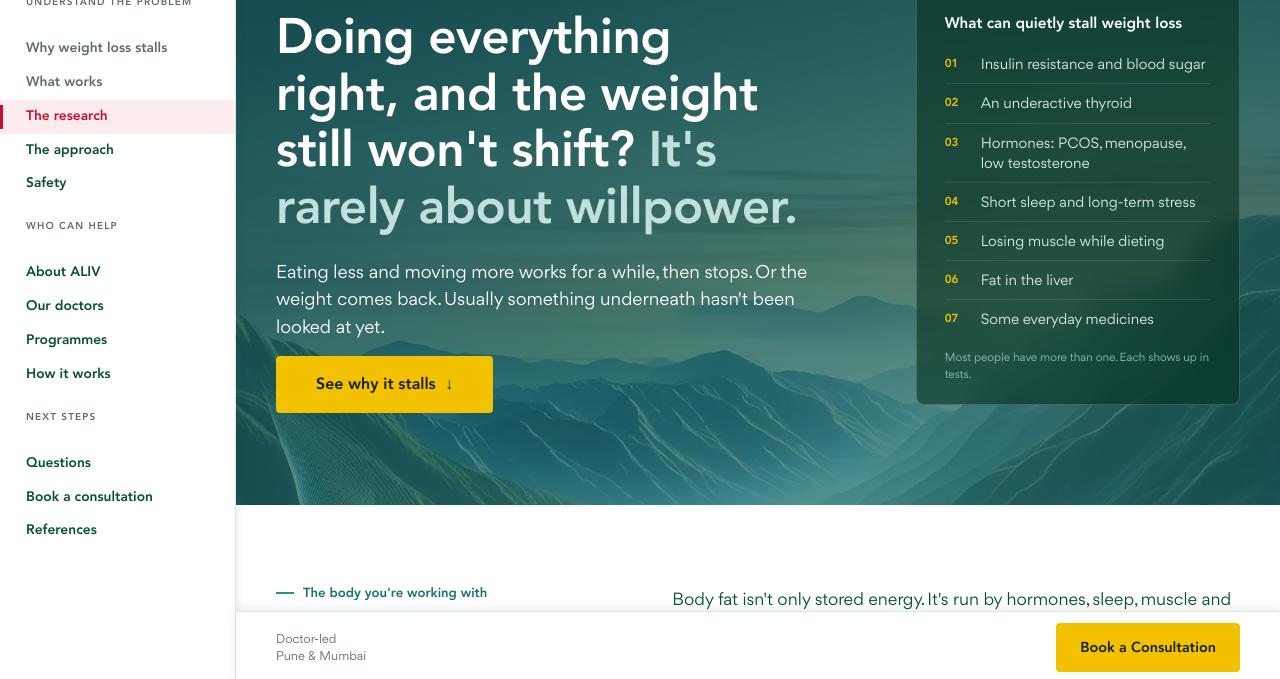
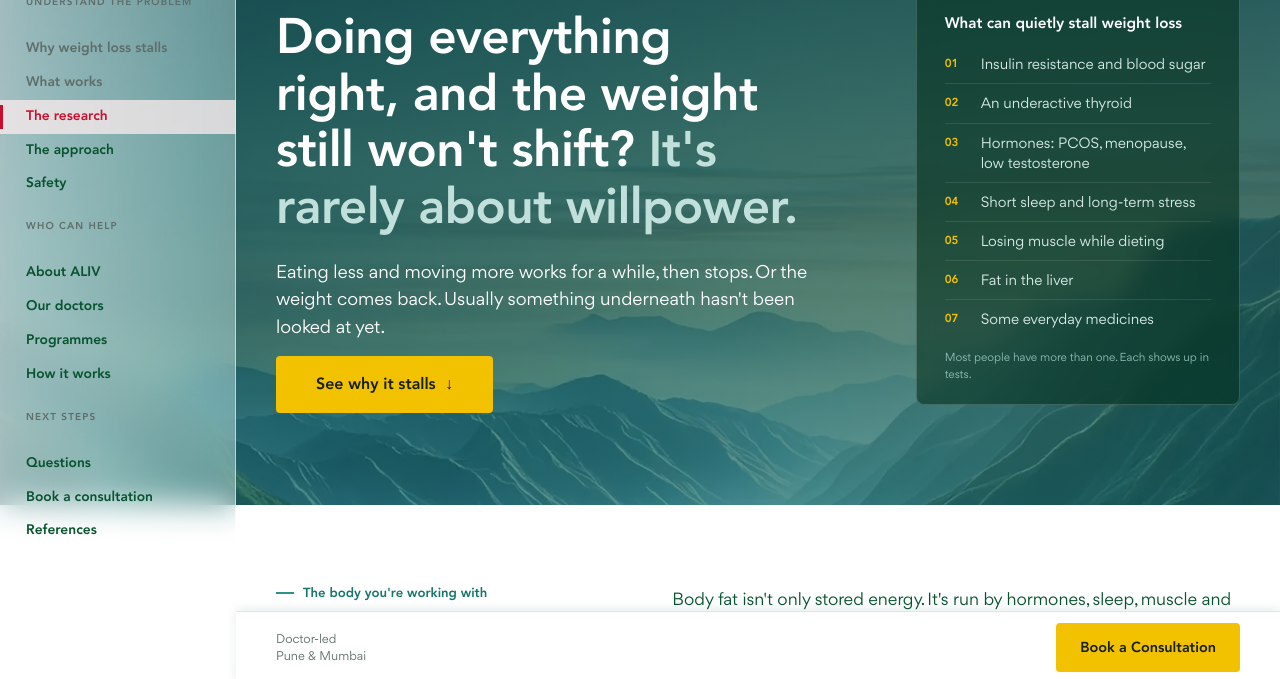
Before and after one commit to alivtherapy/MARKETING, a plain HTML site: page landing-pages/lp-weight-management/index.html in a window 1280 px wide. Shown: the part 117-796 px from the top of the page. Drawn offline with Linux system fonts and the light colour scheme.

Commit message:
Weight management LP: transparent frosted section rail
Page colours now show through the left rail; hero background spans
under it.

Co-Authored-By: Claude Opus 5.5 <noreply@anthropic.com>
Claude-Session: https://claude.ai/code/session_01UbasQD293YmNcFHCJzTsb5

```diff
--- a/landing-pages/lp-weight-management/index.html
+++ b/landing-pages/lp-weight-management/index.html
@@ -697,8 +697,11 @@ body.chat-open .chat{transform:none;visibility:visible;transition:transform .3s
   body > nav:first-of-type{display:none}
   [id]{scroll-margin-top:28px}
   .split > .side{top:40px}
-  .rail{position:fixed;left:0;top:0;bottom:0;width:var(--rail);border-bottom:none;border-right:1px solid var(--border);
-    overflow-y:auto;overflow-x:hidden;background:var(--white);z-index:60}
+  /* transparent rail: section colours show through, frosted so the names stay readable */
+  .rail{position:fixed;left:0;top:0;bottom:0;width:var(--rail);border:none;overflow-y:auto;overflow-x:hidden;z-index:60;
+    background:linear-gradient(90deg,rgba(255,255,255,.62),rgba(255,255,255,.38));
+    -webkit-backdrop-filter:blur(16px) saturate(150%);backdrop-filter:blur(16px) saturate(150%);
+    box-shadow:inset -1px 0 0 rgba(255,255,255,.55)}
   .rail-in{display:block;width:auto;padding:26px 0}
   .rail .rail-logo{display:block;padding:0 26px 14px;background:none}
   .rail-logo img{height:54px;width:auto;display:block}
@@ -708,9 +711,9 @@ body.chat-open .chat{transform:none;visibility:visible;transition:transform .3s
   .rail a{position:relative;border-radius:0;padding:8px 22px 8px 26px;font-size:.86rem;color:var(--green-700);white-space:normal;line-height:1.3}
   .rail a::before{content:'';position:absolute;left:0;top:5px;bottom:5px;width:3px;background:transparent}
   .rail a.done{color:var(--neutral-700)}
-  .rail a.on{color:var(--red);background:var(--red-bg)}
+  .rail a.on{color:var(--red);background:rgba(253,236,238,.75)}
   .rail a.on::before{background:var(--red)}
-  .hero-media{width:calc(100vw - var(--rail))}
+  .hero-media{width:100vw;transform:translateX(calc(-50% - var(--rail) / 2))}
   .sticky{left:var(--rail)}
 }
 
```
Also changed, not shown: preview/lp-weight-management-v0.5-preview.html (+7 -4 lines), 1 other file.
